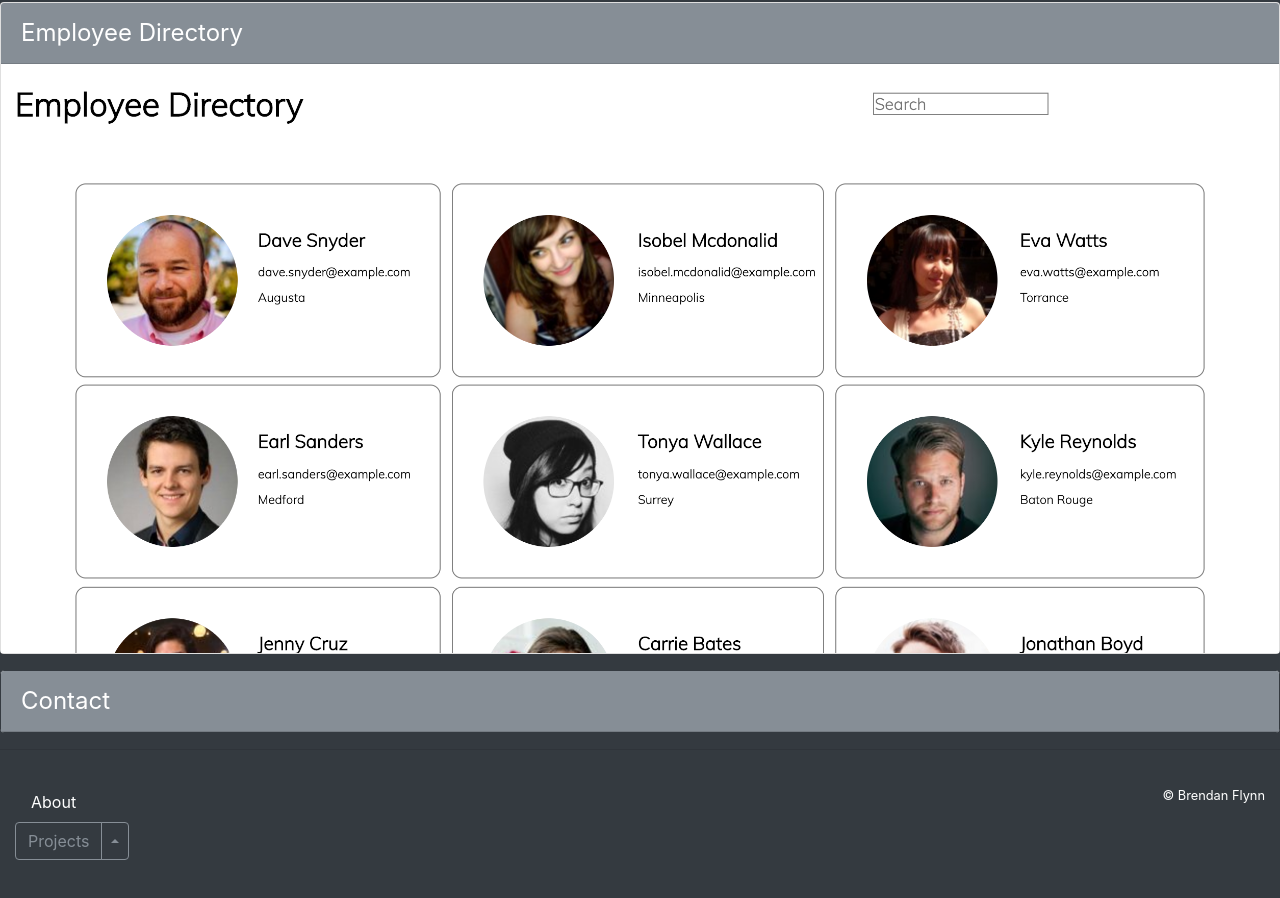
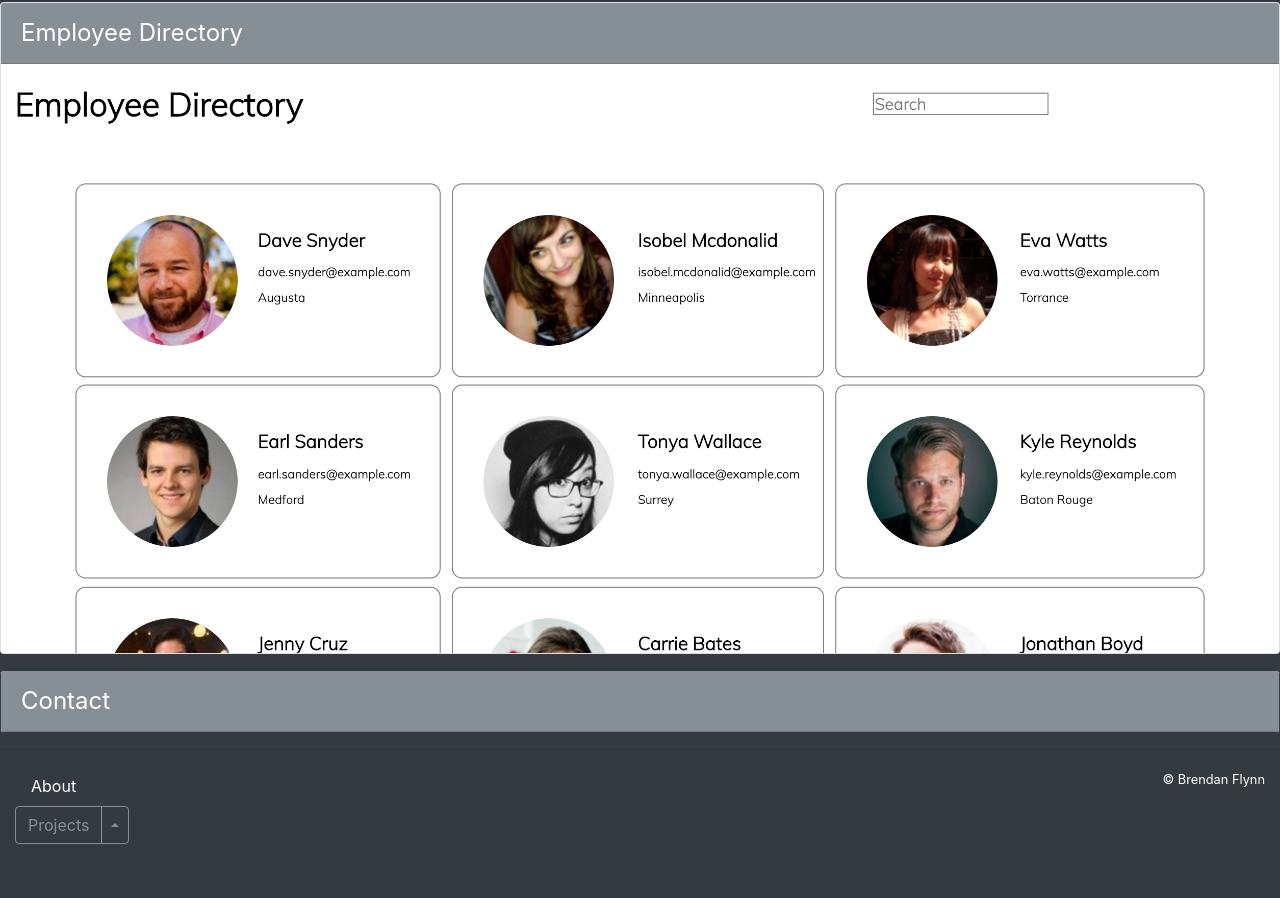
Before and after one commit to bfly2001/capstone_portfolio_v1, a plain HTML site: page index.html in a window 1280 px wide. Shown: the part 3490-4388 px from the top of the page. Before the commit the page ends 4366 px from the top, so only its background shows below. Drawn offline with nearby package versions, Linux system fonts and the light colour scheme.

Commit message:
Removed py-3 class from footer and added padding-bottom 5%.
Removed py-3 class from footer and added padding-bottom 5%.

```diff
--- a/css/custom.css
+++ b/css/custom.css
@@ -33,6 +33,7 @@ svg:hover {
 .footer {
   margin-left: auto;
   margin-right: auto;
+  padding-bottom: 5%;
 }
 
 #svg-icons {
--- a/index.html
+++ b/index.html
@@ -122,7 +122,7 @@
 <hr>
 
  <!-- footer -->
-  <div class="row py-3 footer">
+  <div class="row footer">
   <div class="col-md-7">
     <ul class="nav">
   <li class="nav-item">
```
